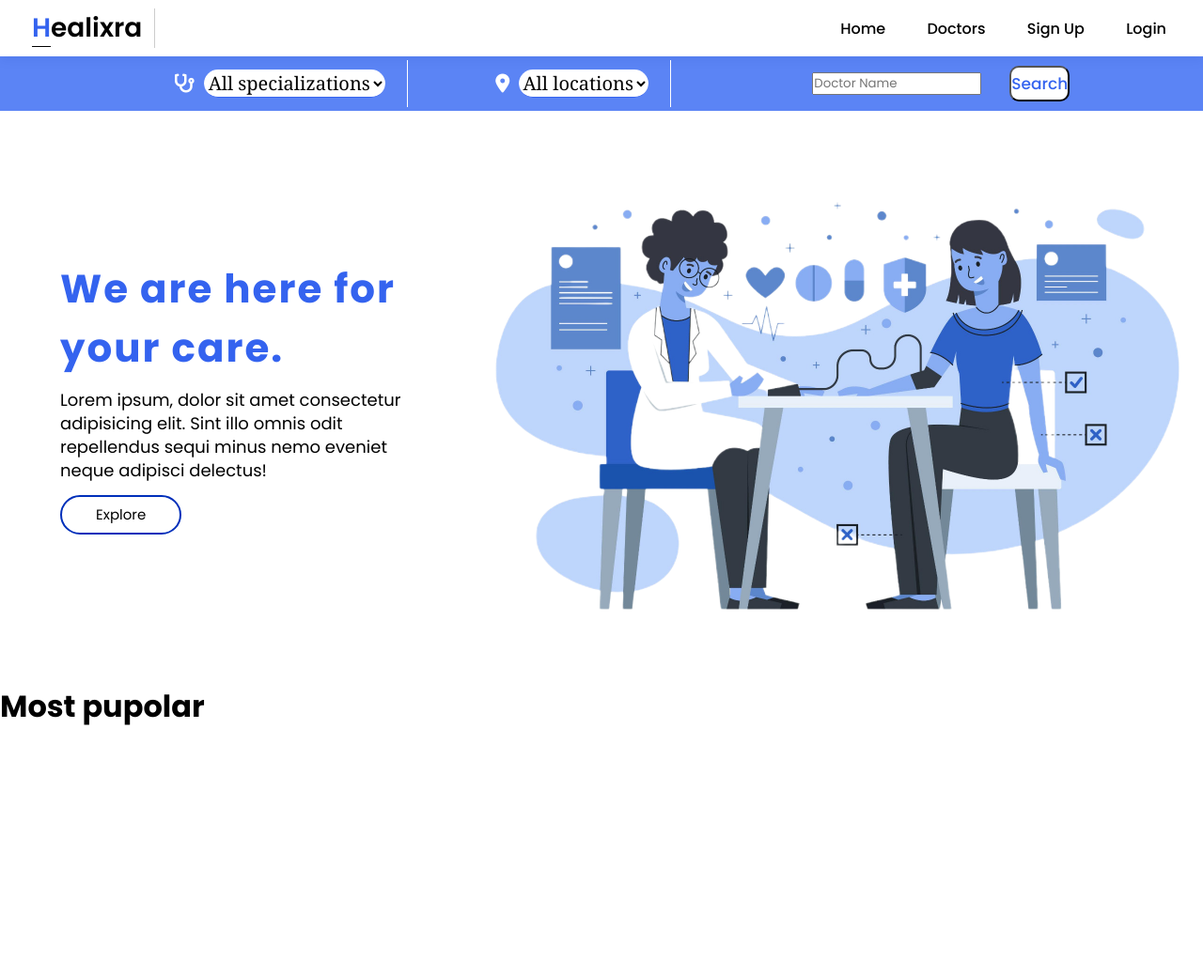
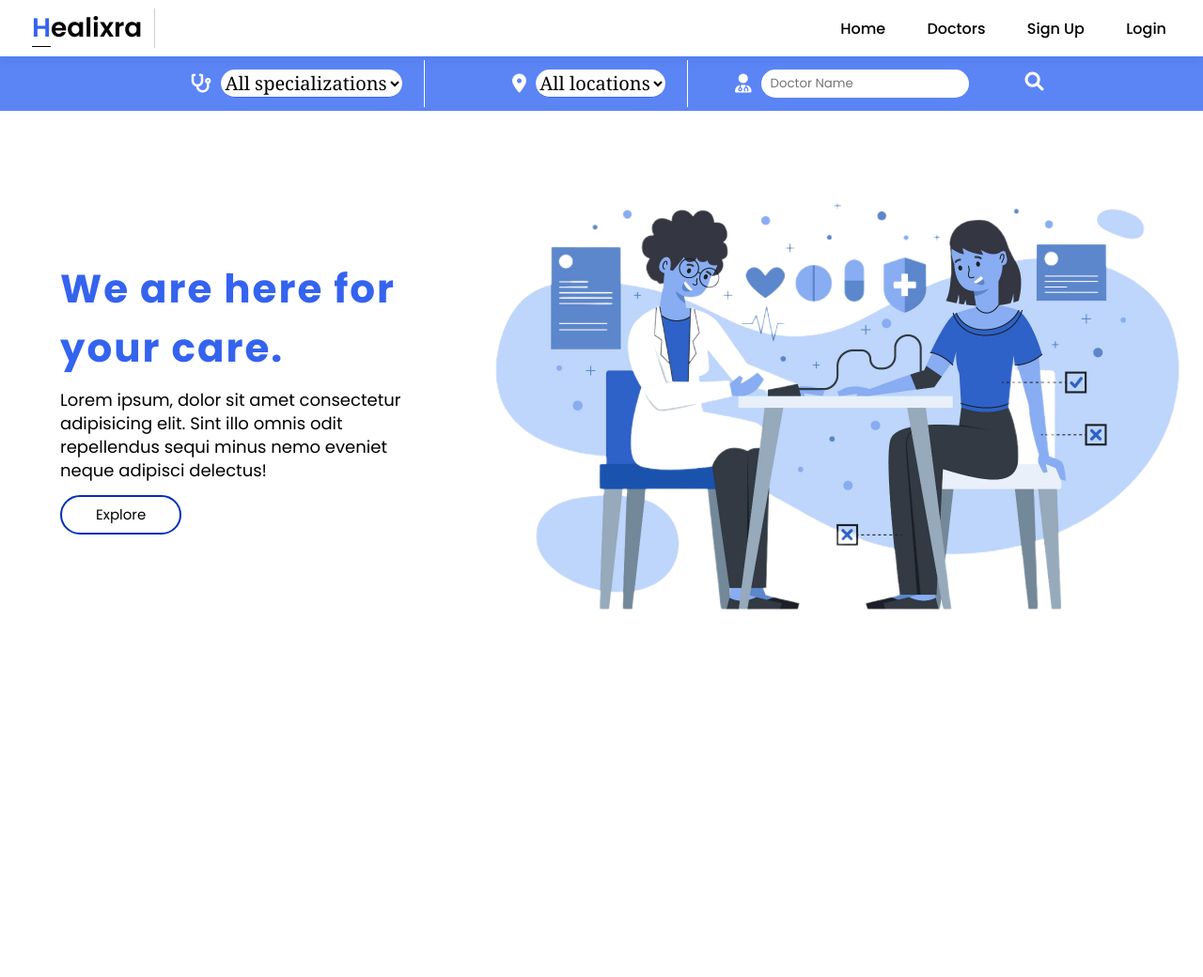
Before and after one commit to MOHAMedelhennawy/Healixra, a Flask app: page / in a window 1280 px wide. Shown: the top 1040 px of the page at 94% size. Run offline with Flask 3, Linux system fonts and the light colour scheme; data that the repository does not hold is empty.

Commit message:
Fix some details in Front-End'

```diff
--- a/models/search.py
+++ b/models/search.py
@@ -39,4 +39,5 @@ class Search(FlaskForm):
         render_kw={'placeholder': 'Doctor Name '},
     )
 
-    submit = SubmitField('Search')
+    # submit = SubmitField('Search')
+    submit = SubmitField('Search', render_kw={'class': 'search-button'})
--- a/routes.py
+++ b/routes.py
@@ -33,7 +33,7 @@ def homePage():
         - A redirection to the appropriate search method if the request method is 'POST'.
     """
     form = Search()
-    doctors = Doctor.query.limit(7)
+    doctors = Doctor.query.limit(10)
     if request.method == 'POST':
         specialization_input = form.specialization.data
         location_input = form.location.data
@@ -240,22 +240,11 @@ def book_appointment(doctor_id):
     else:
         return "Doctor not found", 404
 
-@app.route("/about")
-def aboutPage():
-    return render_template("about.html")
 
 @app.route("/doctors")
 def doctorsPage():
-    return render_template("doctors.html")
 
-@app.route("/pages")
-def pagesPage():
-    return render_template("pages.html")
-
-@app.route("/content")
-def contentPage():
-    return render_template("content.html")
-
+    return redirect(url_for('search_all'))
 
 @app.route("/register", methods=['GET', 'POST'])
 def register():
@@ -324,7 +313,7 @@ def settings():
         form.first_name.data = current_user.first_name
         form.last_name.data = current_user.last_name
         form.email.data = current_user.email
-    image_filename = current_user.images.decode() if isinstance(current_user.images, bytes) else current_user.images
+    image_filename = current_user.image.decode() if isinstance(current_user.image, bytes) else current_user.image
     image_file = url_for('static', filename=f'user_images/{image_filename}') if image_filename else None
     return render_template("settings.html", title='settings', form=form, image_file=image_file)
 
--- a/static/home.css
+++ b/static/home.css
@@ -22,8 +22,8 @@
 .content .text{
     width: 40%;
     text-align: start;
+}
 
-}
 .content .text h2{
     color: #3463ef;
     /* color: white; */
@@ -42,6 +42,7 @@
 .content .img{
     margin-left: 55px;
     width: 63%;
+
 }
 
 .content .img img{
@@ -103,11 +104,19 @@
 
 .search-continer form .search-bar{
     /* border: 1px black solid; */
-    width: 180px;
-    /* border-radius: 35px; */
-    margin-left: 100px;
+    width: 221px;
+    line-height: 30px;
+    border-radius: 35px;
+    border: none;
+    padding-left: 10px;
+    /* margin-left: 100px; */
 }
 
+.search-name{
+    display: flex;
+    margin-right: 20px;
+
+}
 .search form .search-specialization, .search-location{
     display: flex;
     border-right: 1px rgb(255, 255, 255) solid;
@@ -116,7 +125,7 @@
     margin: 20px;
 }
 
-.search form .search-specialization i, .search-location i{
+.search form .search-specialization i, .search-location i, .search-name i{
     margin: auto;
     font-size: 20px;
     color: white;
@@ -134,22 +143,30 @@
 }
 
 .search form .button{
-    border-radius: 10px;
-    color: #3463ef;
-    font-size: 17px;
-    font-weight: 500;
-    background-color: #fff;
-    transition: all 0.5s ease;
-    cursor: pointer;
-    width: 24%;
-    line-height: 200%;
-    bottom: -4px;
-}
-.search form .button:hover{
-    background-color: #265df2;
-    border-radius: 30px;
+    width: 100px;
+    line-height: 30px;
+    border: none;
 }
 
+.search-button {
+    background-color: transparent;
+    border: none;
+    cursor: pointer;
+    padding: 10px;
+    font-size: 16px;
+    color: #333;
+    transition: all 1s ease;
+
+}
+
+.search-button i {
+    font-size: 20px;
+    color: white;
+}
+
+.search-button:hover{
+    scale: 1.1;
+}
 .top-specialists{
     background-color: #4070f4;
     width: 100%;
@@ -167,7 +184,6 @@
     justify-content: center;
     margin: auto;
     gap: 20px;
-
 }
 
 .top-specialists .specialists-container > *{
--- a/static/main.css
+++ b/static/main.css
@@ -21,6 +21,7 @@ body {
     width: 100%;
     background-size: cover;
     background-repeat: no-repeat;
+    position: relative;
     /* background-color: #3463ef; */
     /* background-image: linear-gradient(to bottom left, white, rgba(36, 95, 234, 0.895) 20%, rgba(69, 102, 180, 0.816) 60%, white); */
 }
@@ -87,10 +88,6 @@ nav ul li{
     display: inline-block;
     padding: 0px 20px;
     transition: 0.4s;
-}
-
-nav ul li:hover{
-    scale: 1.1;
 }
 
 nav li a:before{
@@ -180,6 +177,8 @@ nav li a:hover:before{
 .flash{
     color: #fff;
     display: flex;
+    position: absolute;
+    right: 400px;
     text-align: center;
     visibility: visible;
     width: 50%;
--- a/static/result-container.css
+++ b/static/result-container.css
@@ -31,7 +31,6 @@
 }
 
 .result-content .doctors .result:hover {
-    transform: scale(1.03);
     box-shadow: 0 5px 10px rgba(0, 0, 0, 0.5);
 }
 
@@ -83,3 +82,22 @@
 .result-content .doctors .result:hover div i {
     color: #4070f4;
 }
+
+.pagination {
+    display: flex;
+    justify-content: center;
+    margin: 20px 0;
+}
+
+.pagination a {
+    color: #4070f4;
+    text-decoration: none;
+    font-size: 17px;
+    font-weight: 500;
+    margin: 0 10px;
+    transition: all 0.5s ease;
+}
+
+.pagination a:hover {
+    color: #265df2;
+}
--- a/templates/home.html
+++ b/templates/home.html
@@ -13,9 +13,12 @@
                     {{search_form.location(class_='select')}}
                 </div>
                 <div class="search-name">
+                    <i class="fa-solid fa-user-doctor"></i>
                     {{search_form.name(class_='search-bar')}}
                 </div>
-                {{search_form.submit(class_="button")}}
+                <button type="submit" class="search-button">
+                    <i class="fa fa-search"></i>
+                </button>
             </form>
         </div>
     </div>
@@ -34,7 +37,6 @@
         </div>
 
     </div>
-    <h1>Most pupolar</h1>
         <div class="top-rating-doctors owl-carousel">
             {% for doctor in doctors %}
                 <div class="doctor">
--- a/templates/index.html
+++ b/templates/index.html
@@ -15,6 +15,7 @@
         <link rel="stylesheet" href="{{ url_for('static', filename='owl.carousel.min.css') }}">
         <link rel="stylesheet" href="{{ url_for('static', filename='owl.theme.default.min.css') }}">
         <link rel="stylesheet" href="https://unicons.iconscout.com/release/v4.0.0/css/line.css">
+        <link rel="stylesheet" href="https://cdnjs.cloudflare.com/ajax/libs/font-awesome/5.15.4/css/all.min.css">
         <link rel="stylesheet" href="https://cdnjs.cloudflare.com/ajax/libs/font-awesome/6.0.0-beta3/css/all.min.css">
     </head>
     <body>
@@ -67,6 +68,9 @@
                 {% endif %}
                 {% endwith %}
             <!-- <div class="flash">
+                <img src="/static/icons/check.png" alt="">
+            </div>   -->
+            <!-- <div class="flash">
 
                 <span>Lorem ipsum dolor sit amet consectetur adipisicing elit.</span>
             </div> -->
@@ -91,5 +95,6 @@
                     });
                 });
             </script>
+        </div>
     </body>
 </html>
```
Also changed, not shown: templates/search_results.html (+8 -0 lines), utils.py (+25 -22 lines). Lines whose indentation alone changed are shown as unchanged.
